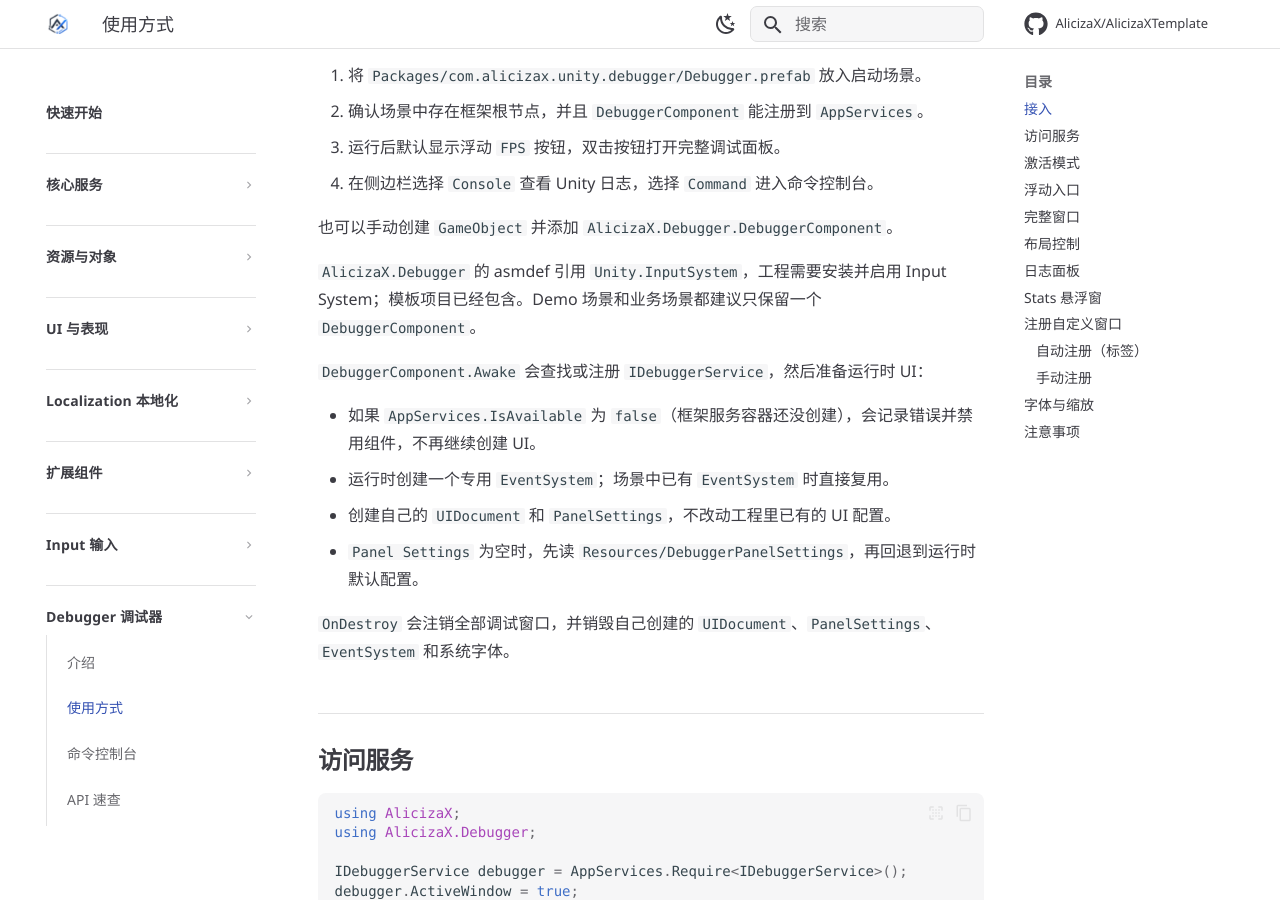
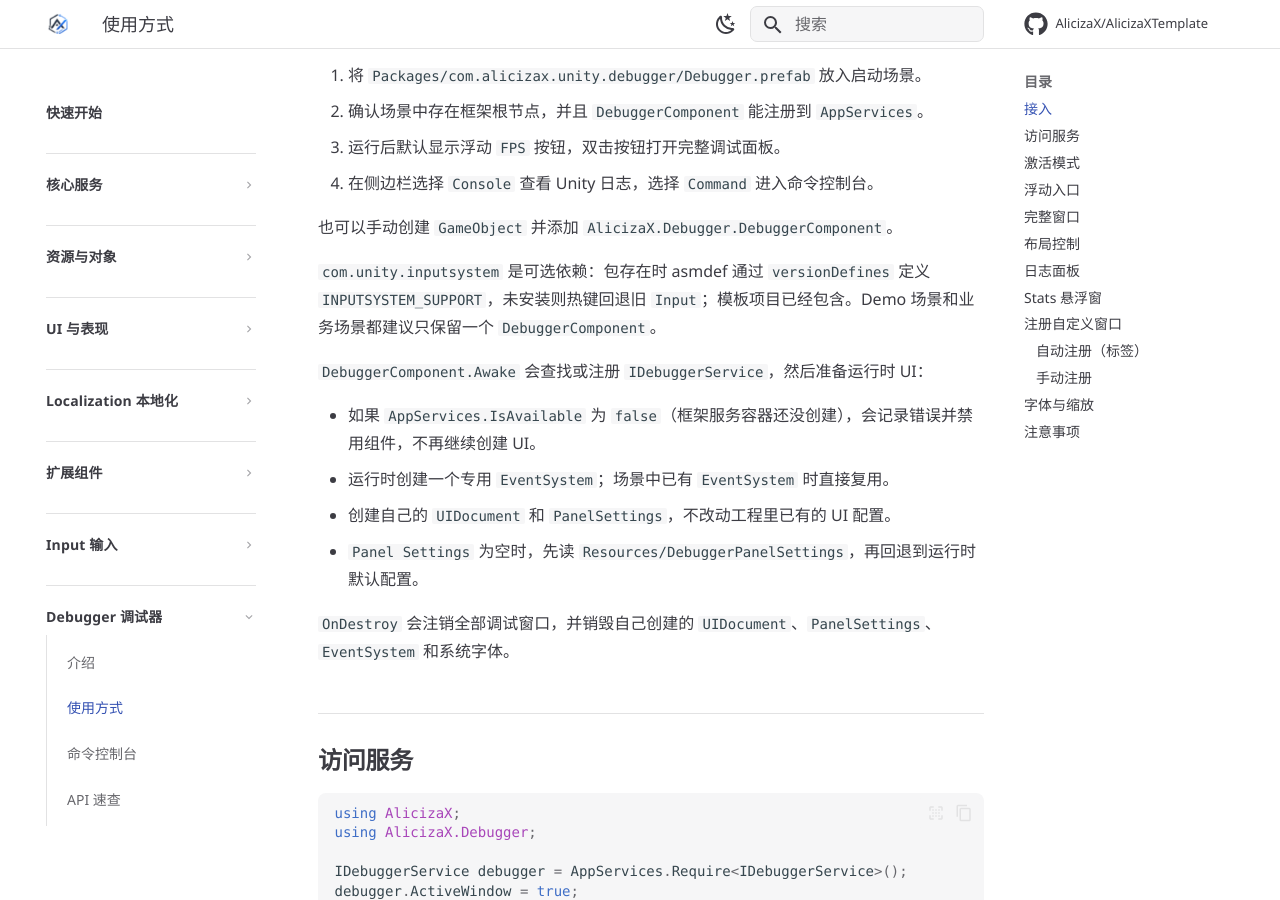
Before and after one commit to b4lie/AlicizaXWiki, an MkDocs documentation site: the page built from docs/modules/debugger/usage.md, in a window 1280 px wide and 900 px high, scrolled down 345 px. Built offline with MkDocs 1.6.1 and Material for MkDocs 9.7.7, drawn with Linux system fonts in a browser that asks for light colours; comment, search, counter and statistics services are not loaded; some of the changed text lies outside the part shown.

Commit message:
docs(debugger): 说明 Input System 为可选依赖
- 记录 asmdef 通过 versionDefines 定义 INPUTSYSTEM_SUPPORT：未安装 com.unity.inputsystem 时不编译新输入分支，热键回退旧 Input
- 补充 Active Input Handling 设为 New 时必须安装该包，Both 模式仍走旧 Input

```diff
--- a/docs/modules/debugger/usage.md
+++ b/docs/modules/debugger/usage.md
@@ -13,7 +13,7 @@
 
 也可以手动创建 `GameObject` 并添加 `AlicizaX.Debugger.DebuggerComponent`。
 
-`AlicizaX.Debugger` 的 asmdef 引用 `Unity.InputSystem`，工程需要安装并启用 Input System；模板项目已经包含。Demo 场景和业务场景都建议只保留一个 `DebuggerComponent`。
+`com.unity.inputsystem` 是可选依赖：包存在时 asmdef 通过 `versionDefines` 定义 `INPUTSYSTEM_SUPPORT`，未安装则热键回退旧 `Input`；模板项目已经包含。Demo 场景和业务场景都建议只保留一个 `DebuggerComponent`。
 
 `DebuggerComponent.Awake` 会查找或注册 `IDebuggerService`，然后准备运行时 UI：
 
@@ -344,3 +344,4 @@ public sealed class PlayerDebugWindow : IDebuggerWindow
 3. 布局和日志过滤会写入 `PlayerPrefs`，排查显示异常时先用 `ResetLayout()` 恢复默认布局。
 4. `LogNode` 是池化对象，不要跨帧保存引用。
 5. `DebuggerComponent` 依赖框架服务容器；没有框架根节点时 `AppServices.IsAvailable` 为 `false`，组件会在 `Awake` 记录错误并禁用。
+6. `com.unity.inputsystem` 是可选依赖（asmdef `versionDefines` → `INPUTSYSTEM_SUPPORT`）：未安装时命令面板热键走旧 `Input`；Active Input Handling 设为 `Input System Package (New)` 时必须安装，否则热键不响应。
```
Also changed, not shown: docs/modules/debugger/index.md (+2 -0 lines).
